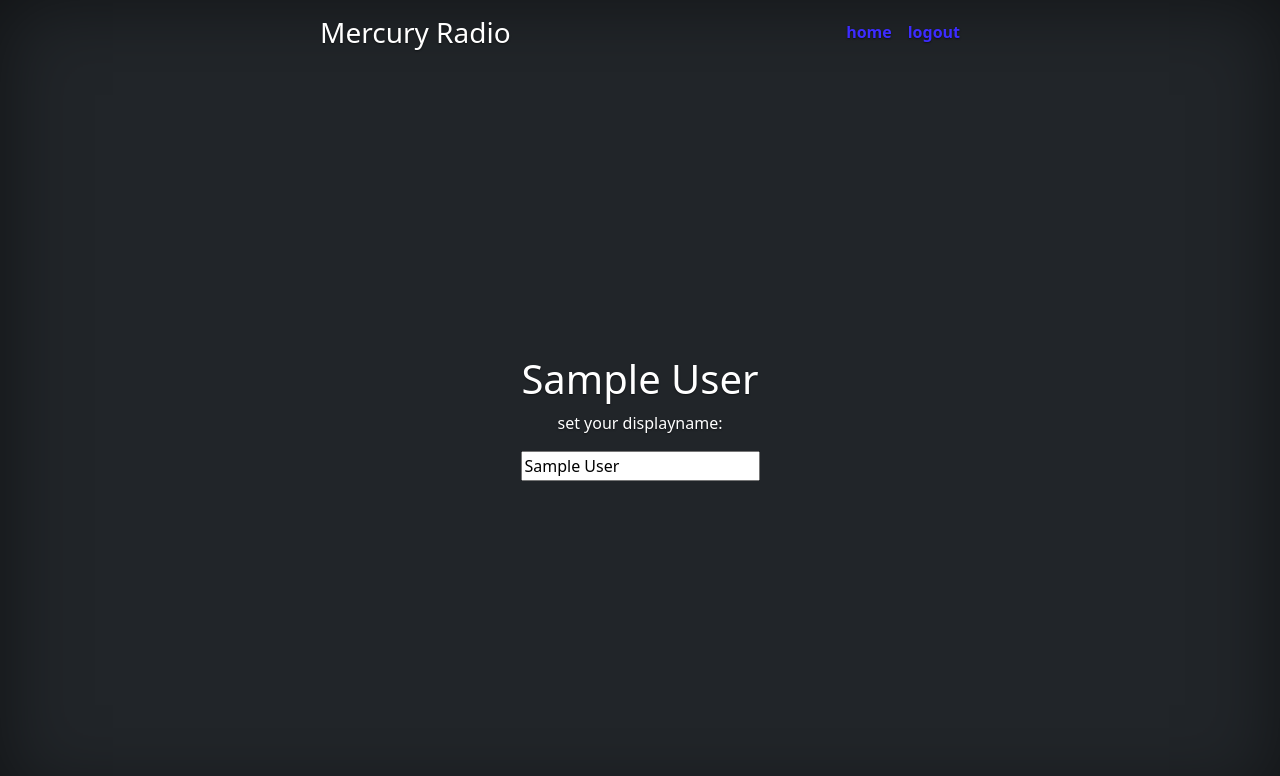
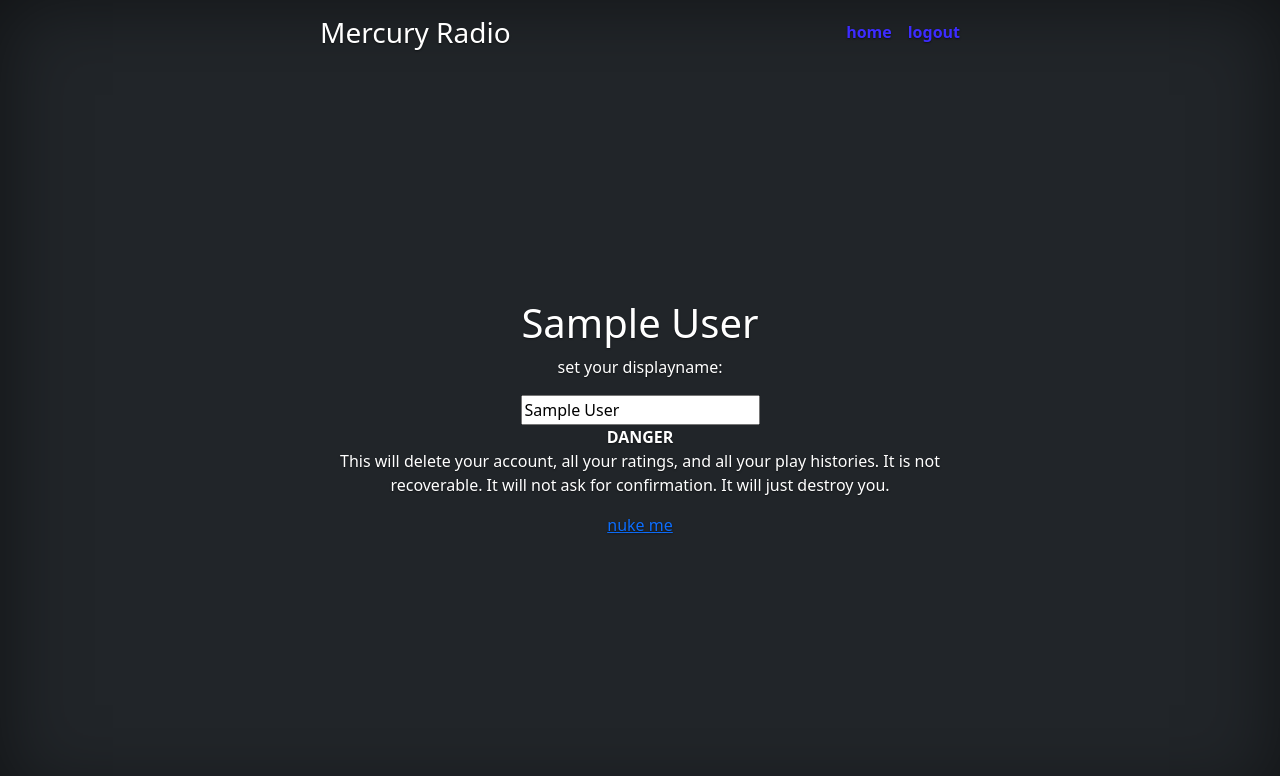
Before and after one commit to mhglover/mercury, a Python web app: template templates/user.html in a window 1280 px wide. Shown: the top 776 px of the page. Run offline with Jinja, Linux system fonts and the light colour scheme; the template is opened without the code that fills it: most values are stand-ins (such as "Sample title", 1, 10 or a date in 2020).

Commit message:
feat: nuke option to delete a user

```diff
--- a/templates/user.html
+++ b/templates/user.html
@@ -20,6 +20,13 @@
 <form method="post" action="/user/{{u.user_id}}">
   <input type="text" name="displayname" value="{{u.displayname}}">
 </form>
+
+<b>DANGER</b>
+<p>This will delete your account, all your ratings,
+and all your play histories.  It is not recoverable.
+It will not ask for confirmation.  It will just destroy you.</p>
+<a href="/user/{{ u.user_id }}/nuke">nuke me</a>
+
 {% endif %}
 
 {% endblock %}
```
Also changed, not shown: app.py (+18 -0 lines).
